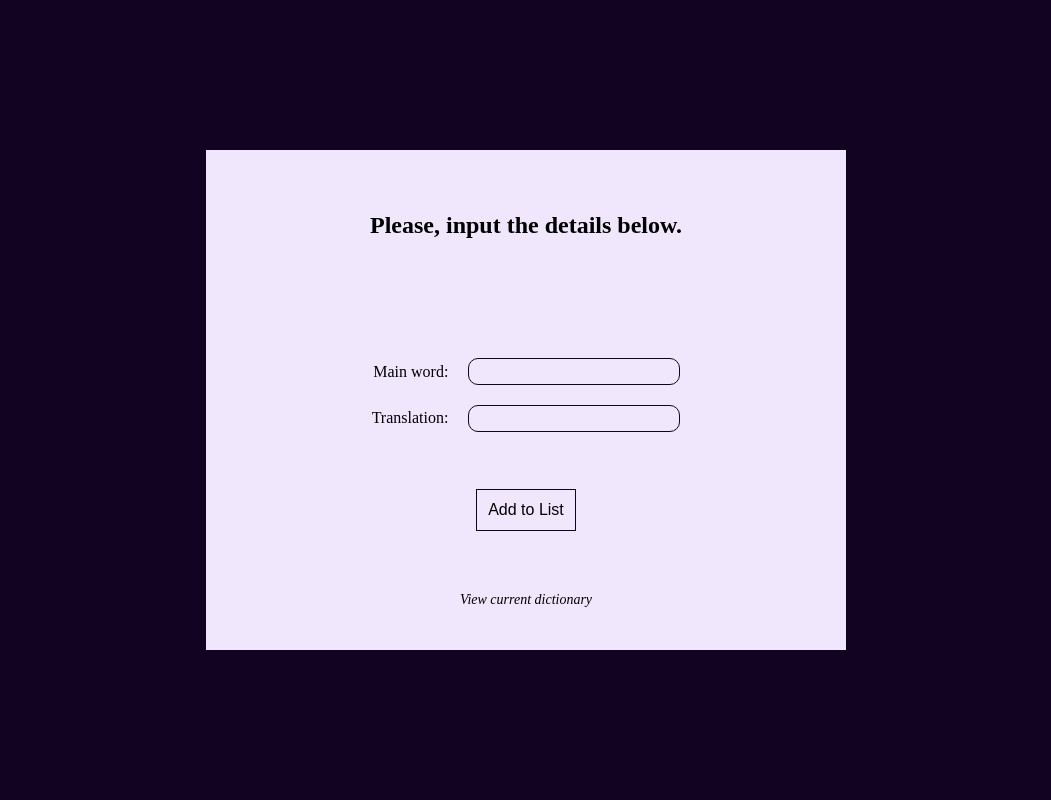
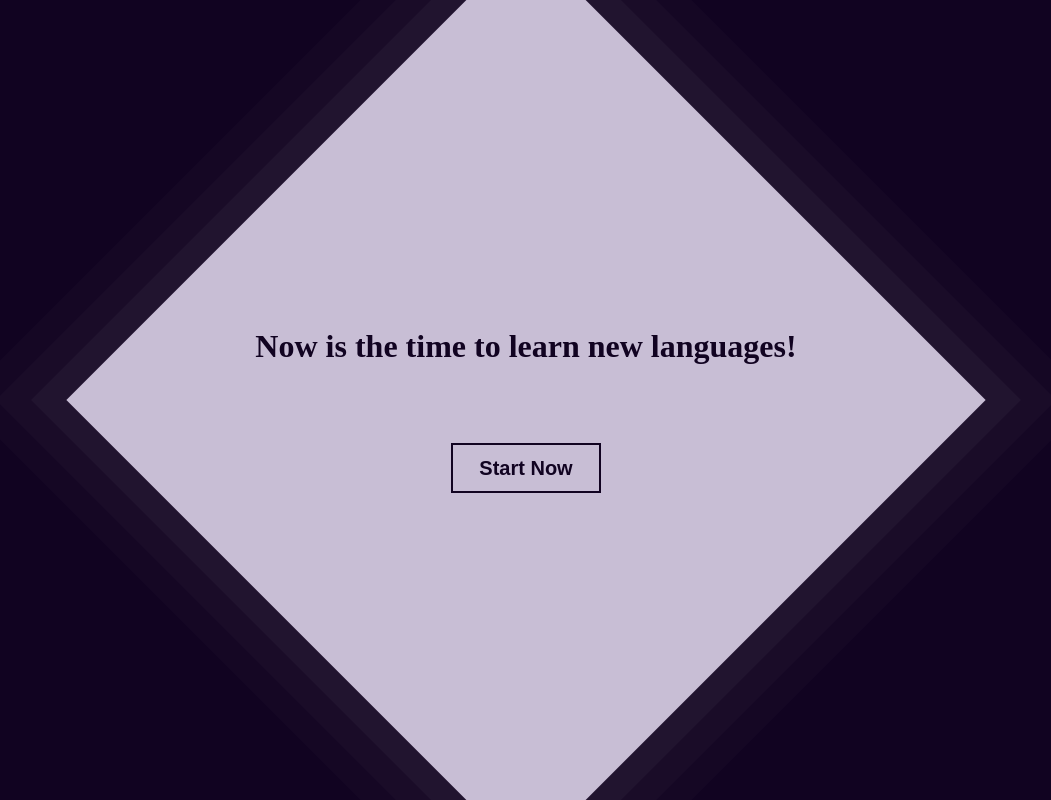
Before and after one commit to Shortsighted/flashcards, a React (Create React App) app: page / in a window 1280 px wide. Shown: the whole page, without its empty margins (114-1165 px from the left). Built offline with nearby package versions, Linux system fonts and the light colour scheme.

Commit message:
Added Homepage

```diff
--- a/src/App.js
+++ b/src/App.js
@@ -2,6 +2,7 @@ import { Component } from 'react'
 import WordCreator from './WordCreator.js'
 import Dictionary from './Dictionary.js'
 import './App.css'
+import Homepage from './Homepage.js'
 
 export default class App extends Component{
   state = {
@@ -63,7 +64,8 @@ export default class App extends Component{
   render(){
     return (
       <>
-        {
+        <Homepage />
+        {/* {
           !this.state.viewPermission ?
           (
             <>
@@ -77,7 +79,7 @@ export default class App extends Component{
           (
             <Dictionary dictionary={this.state.dictionary}/>
           )
-        }
+        } */}
       </>
       )
   }
--- /dev/null
+++ b/src/Homepage.js
@@ -0,0 +1,19 @@
+import React from 'react';
+import styles from './Homepage.module.css'
+
+export default class Homepage extends React.Component{
+    render(){
+        return(
+            <div className={styles.container}>
+                <div className={styles.thirdPulse}></div>
+                <div className={styles.secondPulse}></div>
+                <div className={styles.firstPulse}></div>
+                <div className={styles.core}></div>
+                <div className={styles.contentBox}>
+                    <h1>Now is the time to learn new languages!</h1>
+                    <button>Start Now</button>
+                </div>
+            </div>
+        )
+    }
+}
--- /dev/null
+++ b/src/Homepage.module.css
@@ -0,0 +1,106 @@
+.container{
+    width: 100%;
+    height: 100%;
+    overflow: hidden;
+    position: relative;
+}
+
+.thirdPulse{
+    width: 800px;
+    height: 800px;
+    background-color: rgba(241, 231, 253, 0.5);
+
+    animation: pulse 2s infinite alternate;
+}
+
+.secondPulse{
+    width: 750px;
+    height: 750px;
+    background-color: rgba(241, 231, 253, 0.7);
+
+    animation: pulse 2s infinite alternate;
+}
+
+.firstPulse{
+    width: 700px;
+    height: 700px;
+    background-color: #f1e7fd;
+
+    animation: pulse 2s infinite alternate;
+}
+
+.core{
+    width: 650px;
+    height: 650px;
+    background-color: rgba(241, 231, 253);
+
+    animation: core 2s infinite alternate;
+}
+
+.core,
+.firstPulse,
+.secondPulse,
+.thirdPulse{
+    position: absolute;
+    top: 50%;
+    left: 50%;
+    transform: translate(-50%, -50%) rotate(45deg);
+
+    z-index: -1;
+}
+
+@keyframes core {
+    0%{opacity: 1;}
+    100%{opacity: 0.8;}
+}
+
+@keyframes pulse {
+    0%{opacity: 0.7;}
+    100%{opacity: 0;}
+}
+
+.contentBox{
+    width: 700px;
+    height: 300px;
+
+    display: flex;
+    flex-direction: column;
+    justify-content: space-evenly;
+    align-items: center;
+    text-align: center;
+
+    position: absolute;
+    top: 50%;
+    left: 50%;
+    transform: translate(-50%,-50%);
+
+    color: #110321;
+}
+
+.contentBox button{
+    width: 150px;
+    height: 50px;
+
+    color: inherit;
+    font-size: 20px;
+    font-weight: bold;
+
+    background-color: transparent;
+    border: #110321 2px solid;
+
+    transition: 500ms;
+}
+
+.contentBox button:hover{
+    cursor: pointer;
+
+    color: #f1e7fd;
+    background-color: #110321;
+}
+
+.contentBox button:active{
+    cursor: pointer;
+
+    color: #f1e7fd;
+    background-color: rgba(17, 3, 33, 0.7);
+}
```
